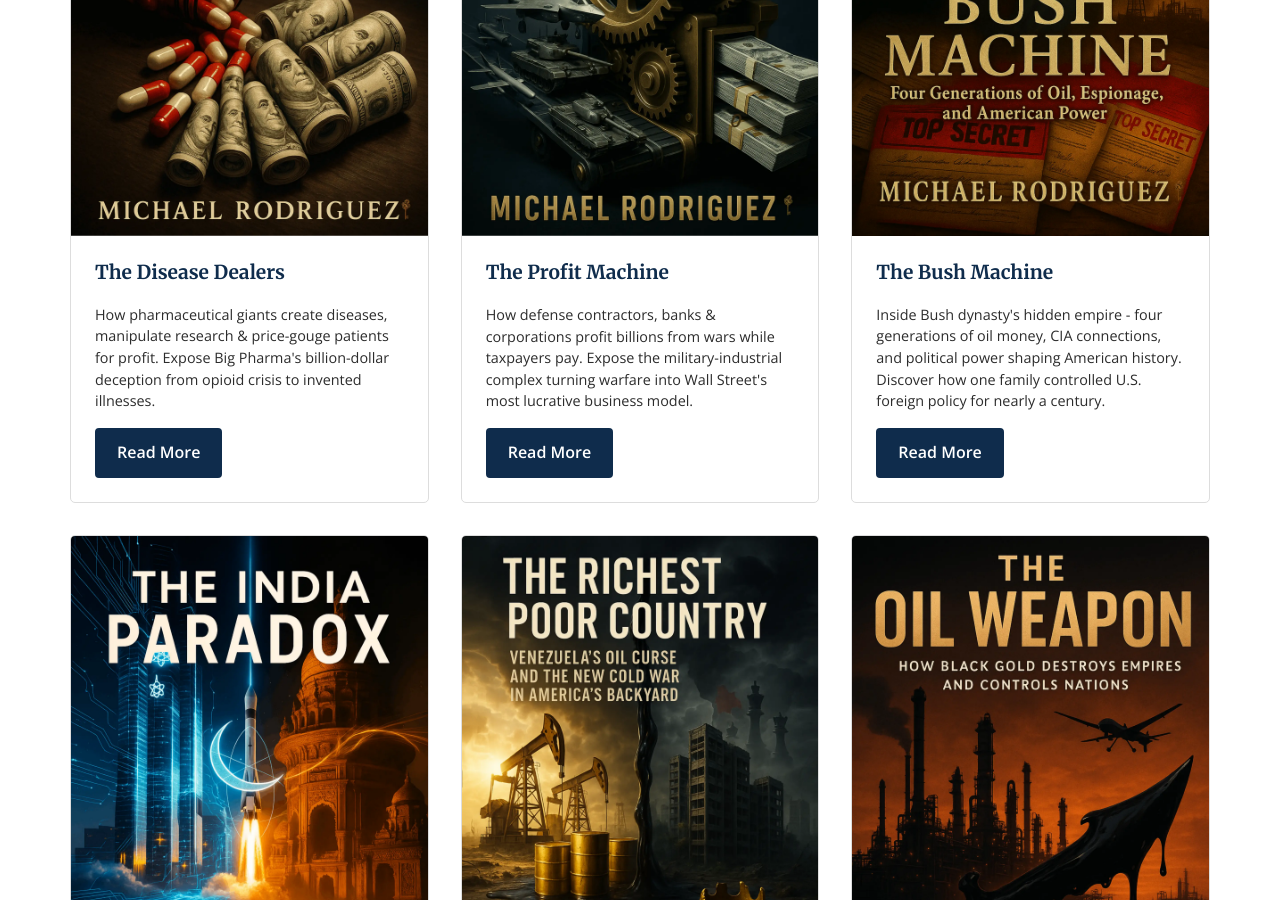
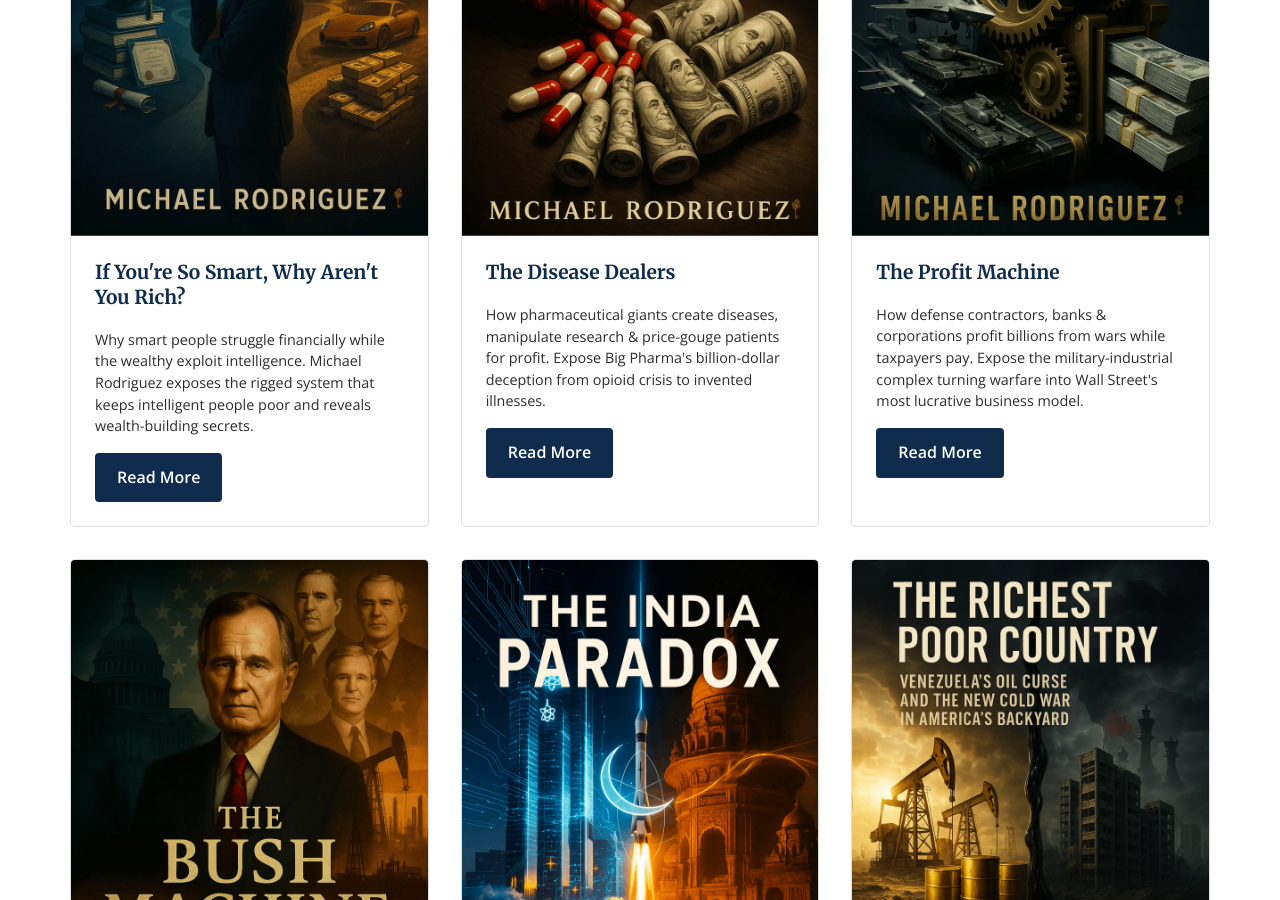
Before and after one commit to Zews123/michael-rodriguez-books, a Jekyll site: the page built from index.md, in a window 1280 px wide and 900 px high, scrolled down 1037 px. Built offline with Jekyll 4.4.1, drawn with Linux system fonts in a browser that asks for light colours.

Commit message:
Add book card for 'If You're So Smart, Why Aren't You Rich?'
Added a new book card for 'If You're So Smart, Why Aren't You Rich?' with details and a link.

```diff
--- a/index.md
+++ b/index.md
@@ -26,6 +26,15 @@ twitter_card: "summary_large_image"
 
 ## Latest Books
 <div class="book-grid">
+  <div class="book-card">
+    <img src="{{ site.baseurl }}/assets/images/Why_Aren't_You_Rich.webp" alt="If You're So Smart, Why Aren't You Rich book cover by Michael Rodriguez" style="max-width: 100%; height: auto;" loading="lazy">
+    <div class="book-card-content">
+      <h3>If You're So Smart, Why Aren't You Rich?</h3>
+      <p>Why smart people struggle financially while the wealthy exploit intelligence. Michael Rodriguez exposes the rigged system that keeps intelligent people poor and reveals wealth-building secrets.</p>
+      <a href="{{ site.baseurl }}/books/If_You_re_So_Smart" class="btn">Read More <span class="visually-hidden">about If You're So Smart Why Aren't You Rich by Michael Rodriguez</span></a>
+    </div>
+  </div>
+
   <div class="book-card">
     <img src="{{ site.baseurl }}/assets/images/Disease_Dealers.webp" alt="The Disease Dealers: Inside the Pharmaceutical Industry's Business of Making You Sick by Michael Rodriguez" style="max-width: 100%; height: auto;" loading="lazy">
     <div class="book-card-content">
```
